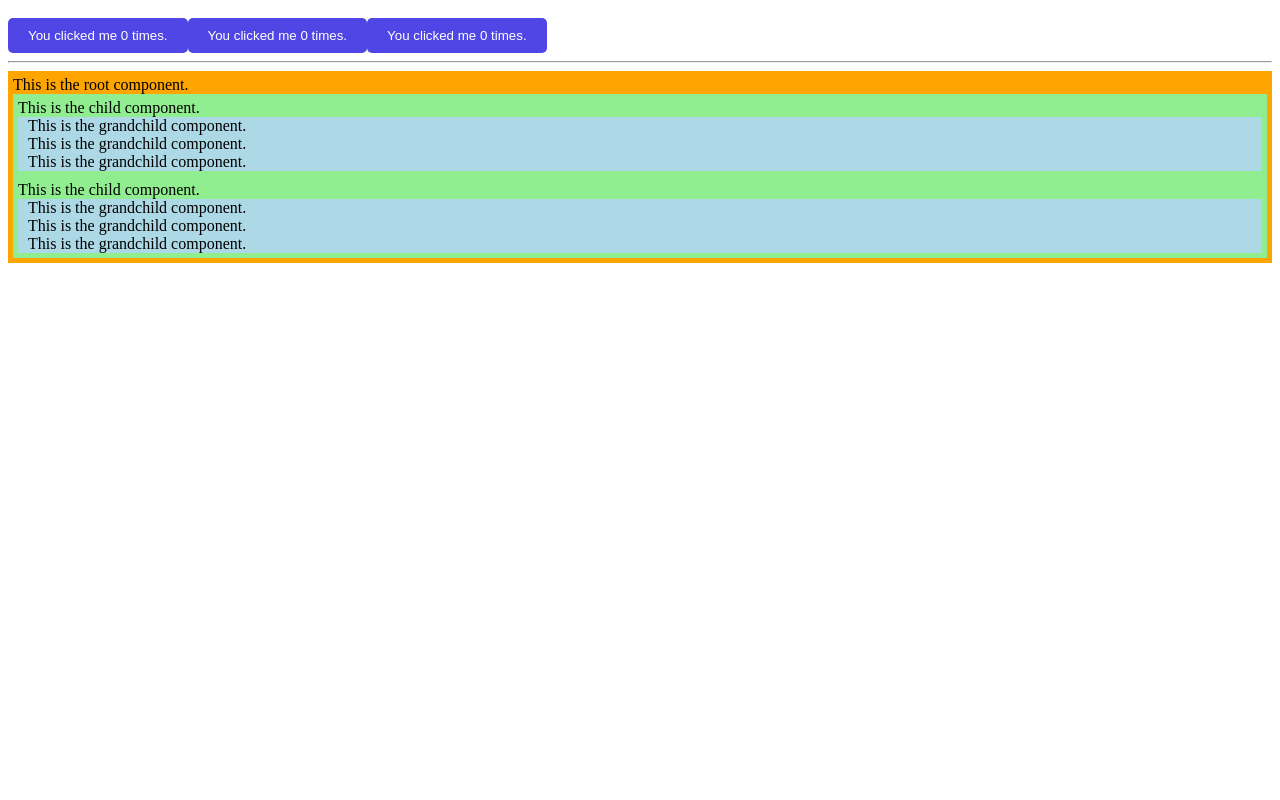
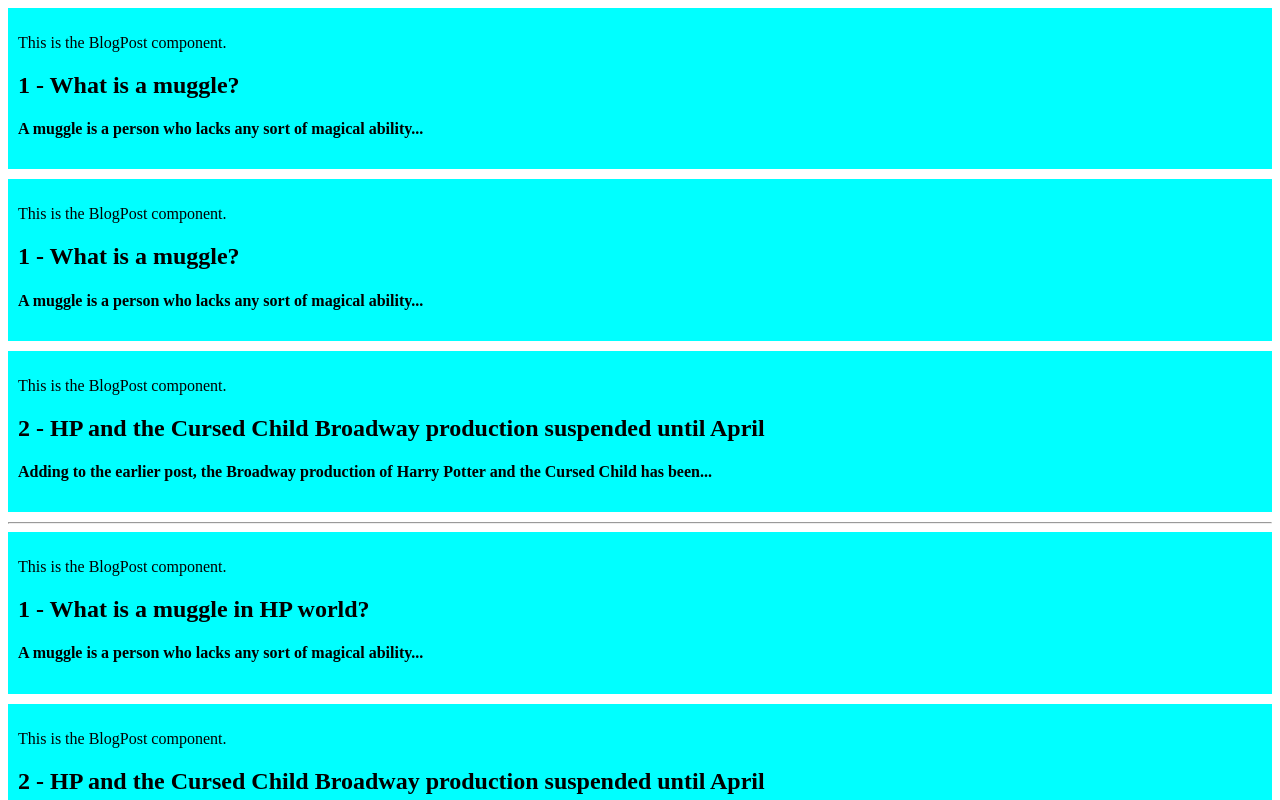
Before and after one commit to evaneissler/Vue-Components, a Vue app in the folder learn-vue-components/: page / in a window 1280 px wide. Shown: the top 800 px of the page. Built offline with nearby package versions, Linux system fonts and the light colour scheme.

Commit message:
vue-props tutorial

```diff
--- a/learn-vue-components/src/App.vue
+++ b/learn-vue-components/src/App.vue
@@ -1,21 +1,78 @@
 <template>
-  <ButtonCounter></ButtonCounter>
-  <ButtonCounter></ButtonCounter>
+  <BlogPost
+    id="1"
+    blogPostTitle="What is a muggle?"
+    blogPostContent="A muggle is a person who lacks any sort of magical ability..."
+  >
+  </BlogPost>
 
-  <button-counter></button-counter>
+  <BlogPost
+    id="1"
+    blog-post-title="What is a muggle?"
+    blog-post-content="A muggle is a person who lacks any sort of magical ability..."
+  >
+  </BlogPost>
+
+  <BlogPost
+    :id="blogPostId"
+    :blog-post-title="blogPostTitle"
+    :blog-post-content="blogPostContent"
+  ></BlogPost>
 
   <hr />
 
-  <div style="background-color: orange; padding: 5px">
-    This is the root component.
-    <ComponentA></ComponentA>
-    <ComponentA></ComponentA>
-  </div>
+  <BlogPost
+    v-for="post in posts"
+    :key="post.id"
+    :id="post.id"
+    :blog-post-title="post.blogPostTitle"
+    :blog-post-content="post.blogPostContent"
+  ></BlogPost>
+
+  <hr />
+
+  <BlogPost v-for="post in posts" :key="post.id" v-bind="post"></BlogPost>
 </template>
 
 <script setup>
-import ButtonCounter from './ButtonCounter.vue'
-import ComponentA from '@/ComponentA.vue'
+import BlogPost from '@/BlogPost.vue'
+import { ref } from 'vue'
+
+let blogPostId = ref(2)
+let blogPostTitle = ref(
+  'HP and the Cursed Child Broadway production suspended until April'
+)
+let blogPostContent = ref(
+  'Adding to the earlier post, the Broadway production of Harry Potter and the Cursed Child has been...'
+)
+
+let posts = ref([
+  {
+    id: 1,
+    blogPostTitle: 'What is a muggle in HP world?',
+    blogPostContent:
+      'A muggle is a person who lacks any sort of magical ability...'
+  },
+  {
+    id: 2,
+    blogPostTitle:
+      'HP and the Cursed Child Broadway production suspended until April',
+    blogPostContent:
+      'Adding to the earlier post, the Broadway production of Harry Potter and the Cursed Child has been...'
+  },
+  {
+    id: 3,
+    blogPostTitle: 'Potter DIY: Make Your Own “Harry Potter Puppet Pal”',
+    blogPostContent:
+      'We all remember those iconic YouTube videos of Harry and the gang and probably couldn’t get “The Mysterious...'
+  },
+  {
+    id: 4,
+    blogPostTitle: 'Fan Project Brings Life to “Harry Potter” in Translation',
+    blogPostContent:
+      'It’s no secret that the Harry Potter series is a global phenomenon, having been translated into over 80 languages to date....'
+  }
+])
 </script>
 
 <style scoped></style>
--- /dev/null
+++ b/learn-vue-components/src/BlogPost.vue
@@ -0,0 +1,24 @@
+<template>
+    <div class="blog-post">
+      <p>
+        {{ message }}
+      </p>
+      <h2>{{ id }} - {{ blogPostTitle }}</h2>
+      <h4>{{ blogPostContent }}</h4>
+    </div>
+  </template>
+
+  <script setup>
+  import { ref } from 'vue'
+
+  let message = ref('This is the BlogPost component.')
+  const props = defineProps(['id', 'blogPostTitle', 'blogPostContent'])
+  </script>
+
+  <style scoped>
+  .blog-post {
+    background-color: aqua;
+    padding: 10px;
+    margin-bottom: 10px;
+  }
+  </style>
--- a/learn-vue-components/src/ButtonCounter.vue
+++ /dev/null
@@ -1,27 +0,0 @@
-<template>
-    <button @click="count++">You clicked me {{ count }} times.</button>
-  </template>
-
-  <script setup>
-  import { ref } from 'vue'
-
-  let count = ref(0)
-  </script>
-
-  <style scoped>
-  button {
-    background-color: #4f46e5;
-    color: #fff;
-    border: none;
-    padding: 10px 20px;
-    border-radius: 5px;
-    cursor: pointer;
-    margin-top: 10px;
-    transition: all 0.2s;
-  }
-
-  button:hover {
-    background-color: #4138d9;
-    box-shadow: 0 4px 8px rgba(0, 0, 0, 0.2);
-  }
-  </style>
--- a/learn-vue-components/src/ComponentA.vue
+++ /dev/null
@@ -1,14 +0,0 @@
-<template>
-    <div style="background-color: lightgreen; padding: 5px">
-      This is the child component.
-      <ComponentB></ComponentB>
-      <ComponentB></ComponentB>
-      <ComponentB></ComponentB>
-    </div>
-  </template>
-
-  <script setup>
-  import ComponentB from './ComponentB.vue'
-  </script>
-
-  <style scoped></style>
--- a/learn-vue-components/src/ComponentB.vue
+++ /dev/null
@@ -1,9 +0,0 @@
-<template>
-    <div style="background-color: lightblue; padding-left: 10px">
-      This is the grandchild component.
-    </div>
-  </template>
-
-  <script setup></script>
-
-  <style scoped></style>
```
